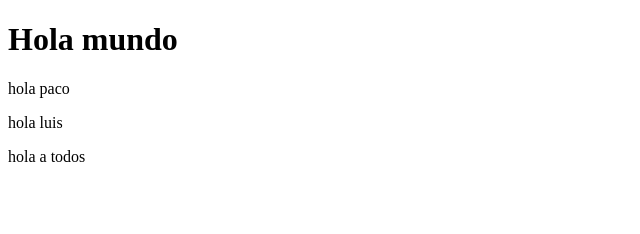
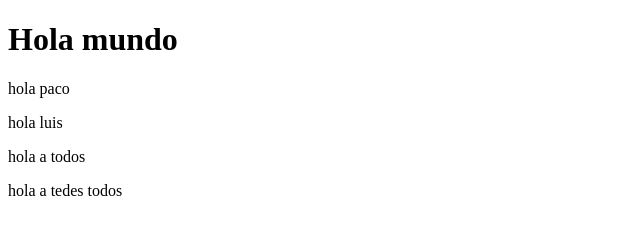
Before and after one commit to UGuangasig/sincronizado, a plain HTML site: page index.html in a window 1280 px wide. Shown: the whole page, without its empty margins (0-640 px from the left). Drawn offline with Linux system fonts and the light colour scheme.

Commit message:
Update index.html

```diff
--- a/index.html
+++ b/index.html
@@ -11,6 +11,8 @@
     <p>hola paco</p>
         <p>hola luis</p>
     <p>hola a todos</p>
+        <p>hola a tedes todos</p>
+
 
 </body>
 </html>
```
